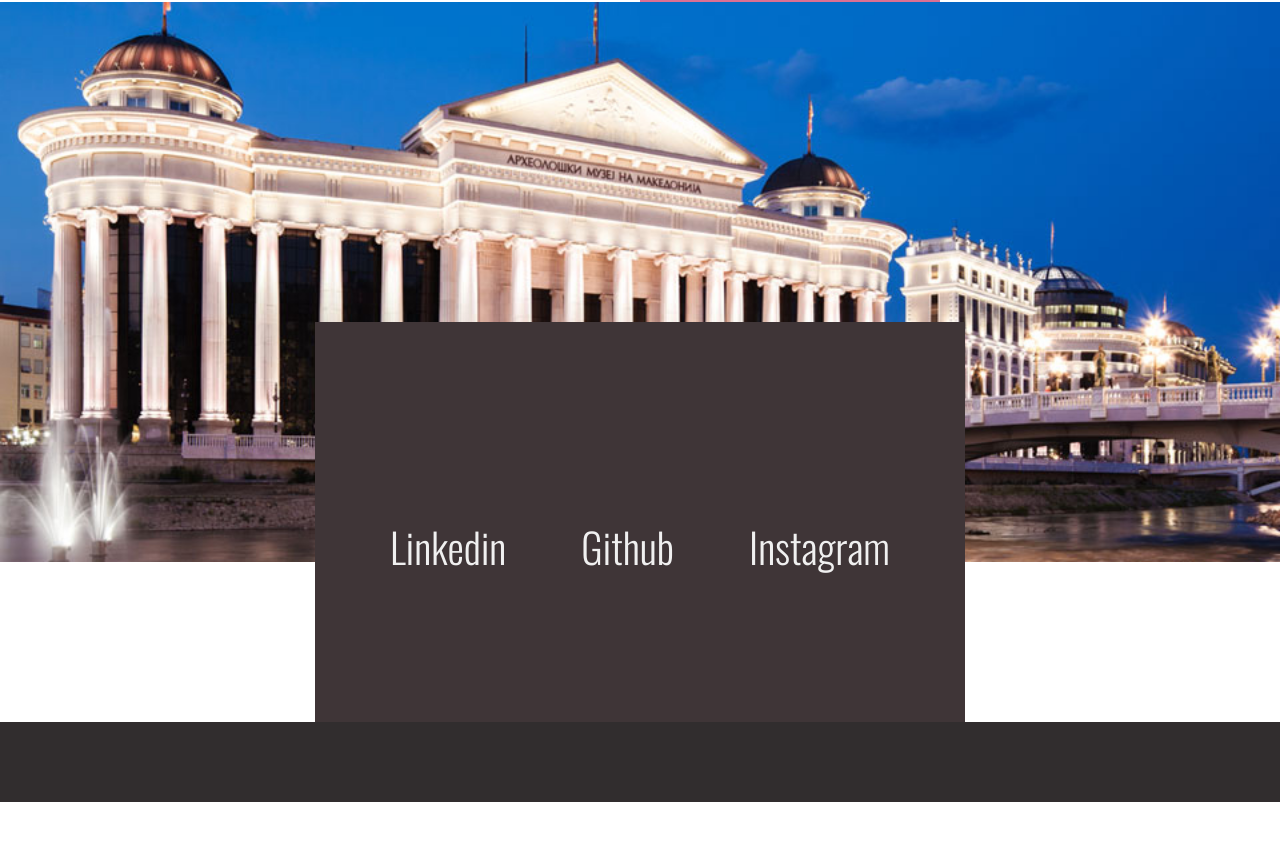
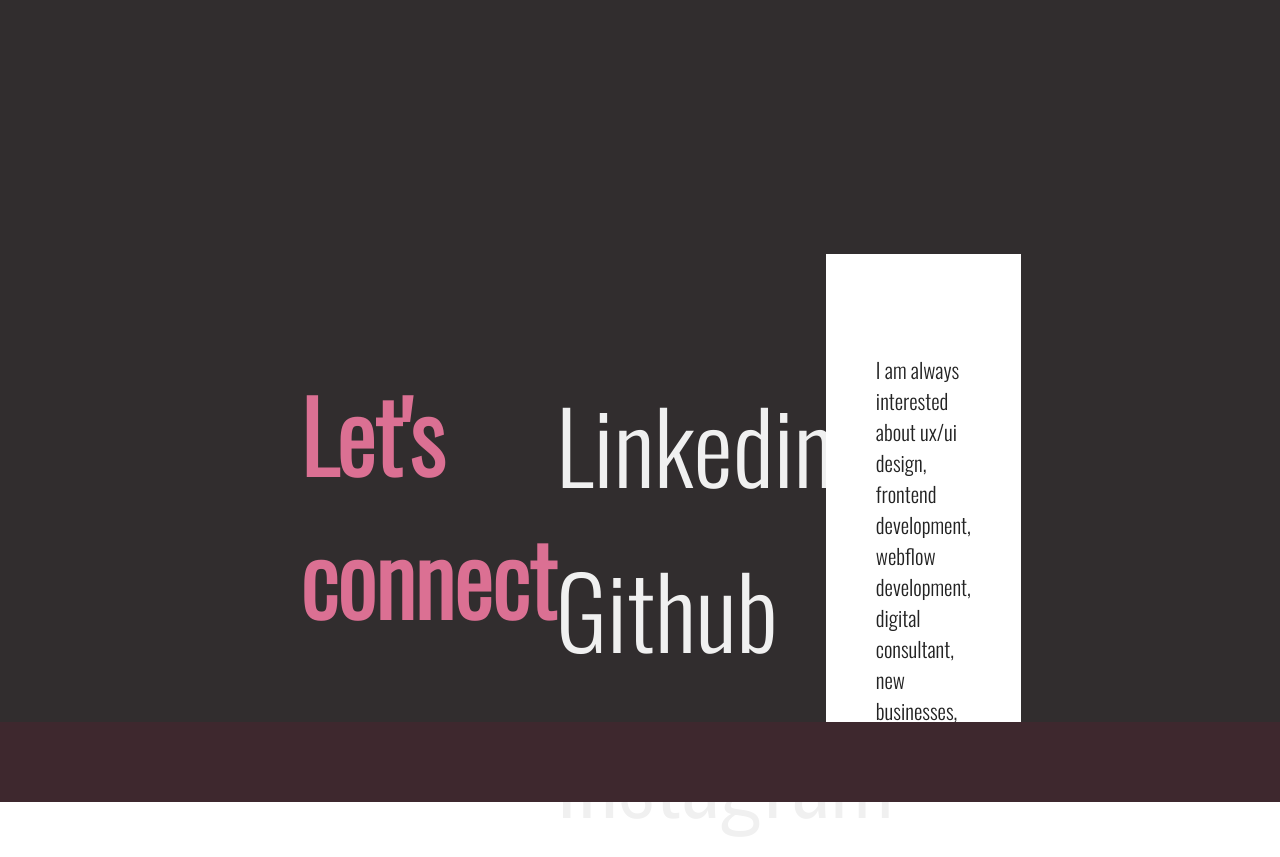
Before and after one commit to martinstojmenovski/Portfolio, a React (Create React App) app: page / in a window 1280 px wide. Shown: the part 3158-4015 px from the top of the page. Before the commit the page ends 3960 px from the top, so only its background shows below. Built offline with nearby package versions, Linux system fonts and the light colour scheme.

Commit message:
Contact section layouts

```diff
--- a/src/Components/Skills.js
+++ b/src/Components/Skills.js
@@ -3,16 +3,20 @@ function Skills({ skills }) {
     return (
       <div ref={skills} className="skills">
         <main>
-        {/* <h1>Let's connect</h1>
+         <h1>Let's connect</h1>
+         <ul>
+            <a href="https://www.linkedin.com/in/martin-stojmenovski-4780b9221/" target="_blank" ><li>Linkedin</li></a>
+          <a href="https://github.com/martinstojmenovski?tab=repositories" target="_blank" ><li>Github</li></a>
+          <a href="https://www.instagram.com/martin_stojmenovski/" target="_blank"><li>Instagram</li></a>
+          </ul>
         <p>I am always interested about ux/ui design, frontend development,
            webflow development, digital consultant,
-            new businesses, startups, coffee.</p> */}
-            <div className="beam"></div>
-            <div className="information-card">
-            <a href="https://www.linkedin.com/in/martin-stojmenovski-4780b9221/" target="_blank" ><p>Linkedin</p></a>
-          <a href="https://github.com/martinstojmenovski?tab=repositories" target="_blank" ><p>Github</p></a>
-          <a href="https://www.instagram.com/martin_stojmenovski/" target="_blank"><p>Instagram</p></a>
-            </div>
+            new businesses, startups, coffee.</p>
+
+             {/* <div className="beam"></div> */}
+            {/* <div className="information-card"> */}
+
+            {/* </div> */}
         </main>
         {/* <div className="_8icz"></div> */}
         <footer>
--- a/src/Components/skills.css
+++ b/src/Components/skills.css
@@ -14,46 +14,43 @@ main{
 main {
 
     position: relative;
-    top: 10vh;
+    display: flex;
+    padding: 440px 300px 0 300px ;
+    top: auto;
     width: 100%;
-    height: 70vh;
-    background-image: url('./images/skopje-city-center1-lg.jpg');
-    background-repeat: no-repeat;
-    background-position: 50% 50%;
-    background-size: cover;
-
+    height: 100vh;
+    background-color: rgb(49, 45, 46)
 }
-.beam{
-    height: 100vh;
-    width: 300px;
-    background:palevioletred;
-    position: absolute;
-    z-index: -1;
-    top:-10vh;
-    left: 50%;
+main h1{
+    flex: 1;
+    font-size: 5rem;
+    /* -webkit-transform: scale(1, 3);
+    -moz-transform: scale(1, 3);
+    -o-transform: scale(1, 3);
+    transform: scale(1, 3);  */
+    color: palevioletred;
 }
-.information-card{
-    height: 450px;
-    width: 650px;
-    background: rgb(63, 53, 55);
+main p{
+    flex: 1;
+    padding: 100px 50px;
+    height: fit-content;
+    background-color: white;
     position: relative;
-    margin: auto;
-    top: 40vh;
+    top: -30%;
+    left: -10%;
+    height: 60vh;
     display: flex;
-    align-items: center;
-    justify-content: space-evenly;
-    flex-direction: row;
-    font-size: 0.5em;
-    margin: auto;
-
+    flex-direction: column;
+    justify-content: space-between;
+    font-size: 1.1rem;
 }
 
 footer {
     position: relative;
-    top: 30vh;
+    top: 0vh;
     height: 10vh;
     width: 100%;
-    background-color: rgb(49, 45, 46);
+    background-color: rgb(62, 40, 46);
     display: flex;
     align-items: center;
     justify-content: space-evenly;
@@ -62,19 +59,25 @@ footer {
     margin: auto;
 }
 
+main ul li{
+    list-style: none;
+    /* padding: 20px 0; */
+    /* font-size: 0.5rem; */
+    color: rgb(240, 240, 240);
+}
 
-
-.information-card a {
+main a {
     text-decoration: none;
     transition: 3s;
 
+
 }
 
-.information-card p {
-    color: rgb(240, 240, 240);
+main p {
+
 }
 
-.information-card a::after {
+main a::after {
     content: '';
     height: 2px;
     width: 0%;
@@ -83,7 +86,7 @@ footer {
     transition: 0.4s ease-in-out;
 }
 
-.information-card a:hover::after {
+main a:hover::after {
     content: '';
     height: 2px;
     width: 100%;
@@ -92,12 +95,3 @@ footer {
     transition: 0.4s ease-in-out;
     color: palevioletred;
 }
-
-/* ._8icz {
-    grid-row: 3 / 4;
-    align-items: center;
-    border-bottom: 1px solid orange;
-    display: flex;
-    margin: 20px 16px;
-    text-align: center;
-} */
```
